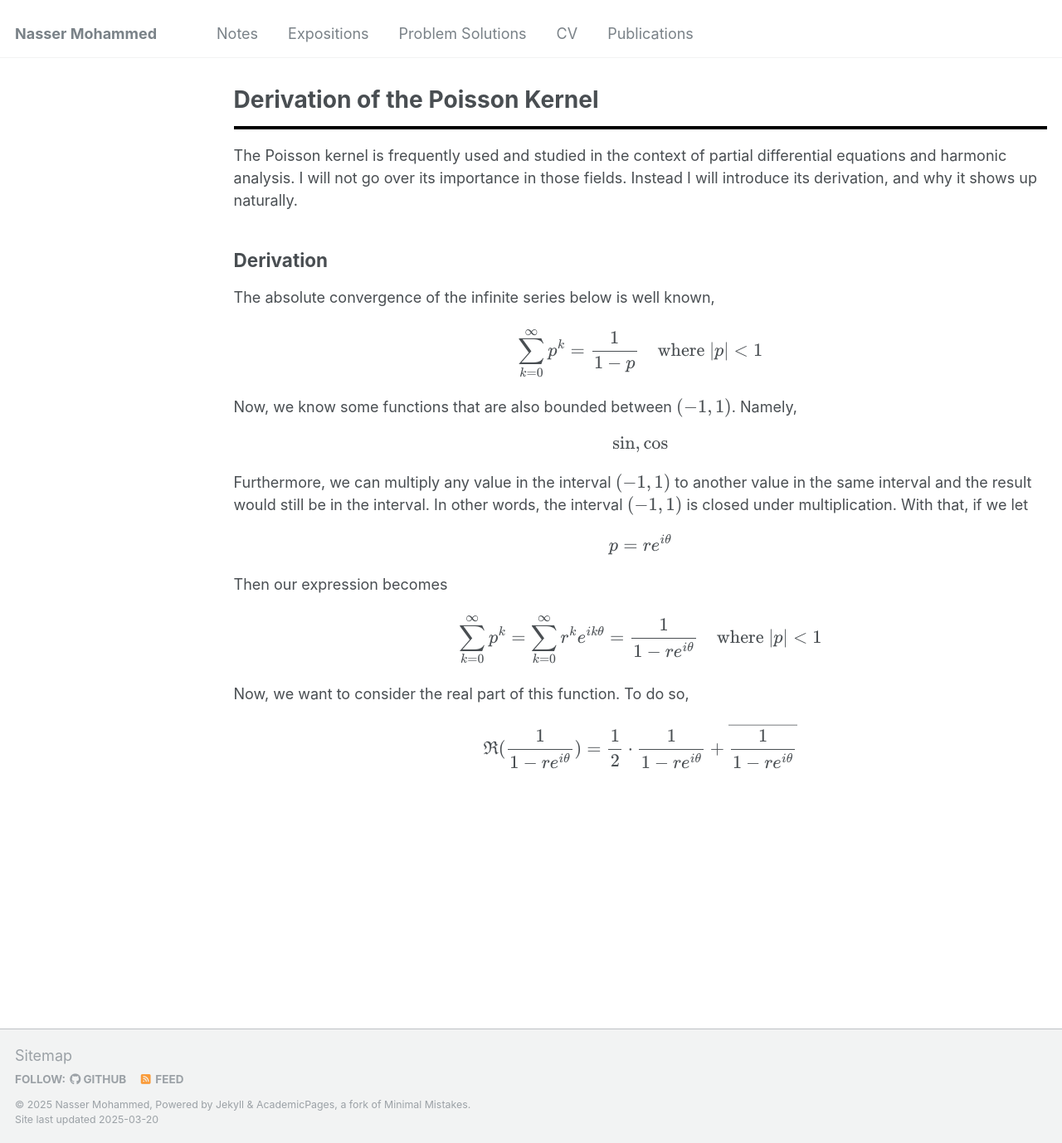
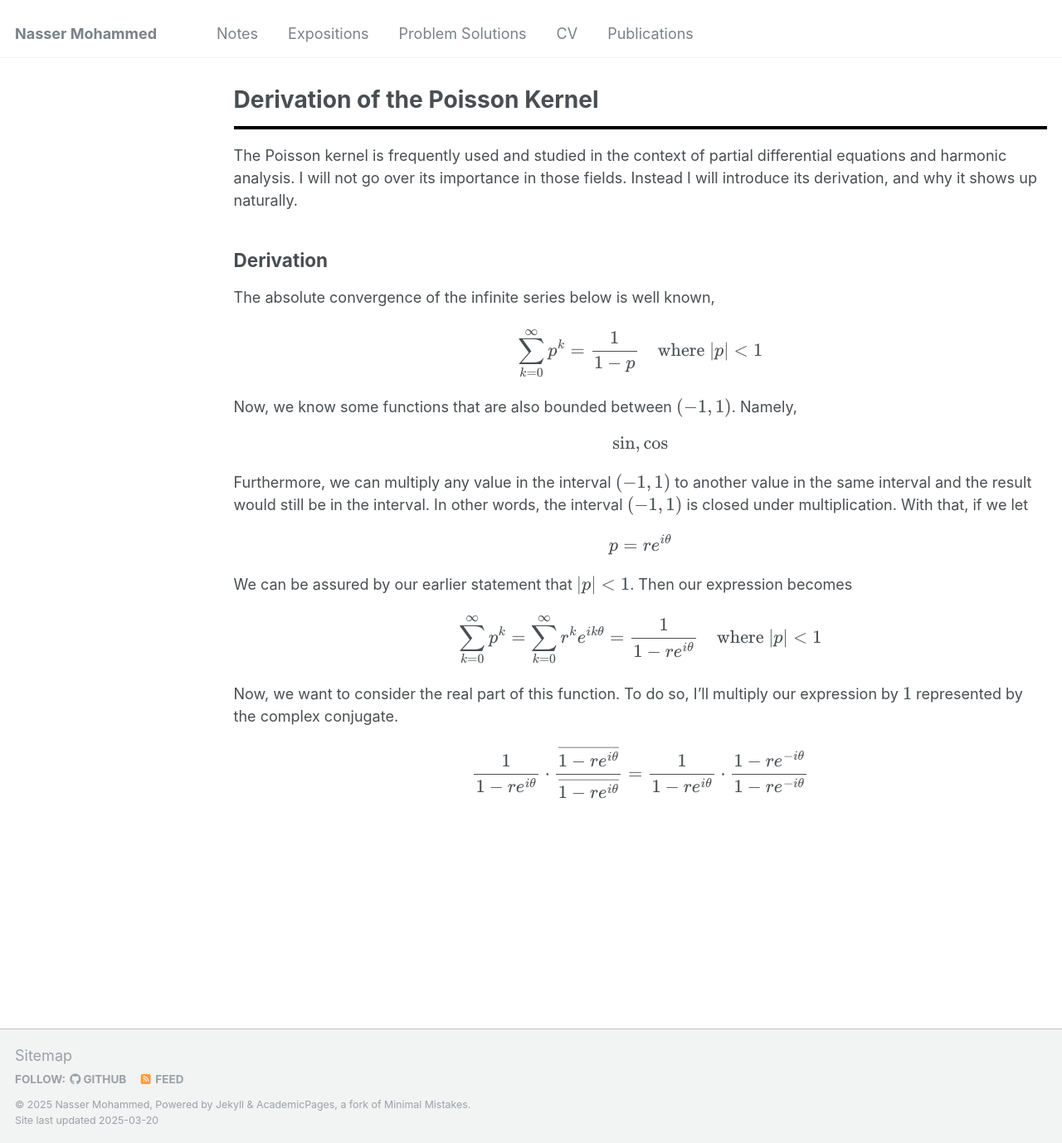
Before and after one commit to Nasser-Mohammed/Nasser-Mohammed.github.io, a Jekyll site: the page built from _pages/notes/Fourier-Analysis/poisson-kernel.md, in a window 1280 px wide and 1378 px high. Shown: the whole window at 83% size. Built offline with Jekyll 4.4.1, drawn with Linux system fonts in a browser that asks for light colours.

Commit message:
Update poisson-kernel.md

```diff
--- a/_pages/notes/Fourier-Analysis/poisson-kernel.md
+++ b/_pages/notes/Fourier-Analysis/poisson-kernel.md
@@ -12,7 +12,7 @@ The absolute convergence of the infinite series below is well known,
 \\[\sum_{k = 0}^{\infty}p^k = \frac{1}{1-p} \ \ \ \text{ where } |p| < 1\\]
 Now, we know some functions that are also bounded between \\((-1,1)\\). Namely, \\[\sin, \cos\\] Furthermore, we can multiply any value in the interval \\((-1,1)\\) to another value in the same interval and the result would still be in the interval. In other words, the interval \\((-1,1)\\) is closed under multiplication. With that, if we let
 \\[p = re^{i\theta}\\]
-Then our expression becomes
+We can be assured by our earlier statement that \\(|p| < 1\\). Then our expression becomes
 \\[\sum_{k = 0}^{\infty}p^k = \sum_{k = 0}^{\infty}r^ke^{ik\theta} = \frac{1}{1-re^{i\theta}}\ \ \ \text{ where } |p| < 1\\]
-Now, we want to consider the real part of this function. To do so,
-\\[\Re(\frac{1}{1-re^{i\theta}}) = \frac{1}{2}\cdot \frac{1}{1-re^{i\theta}} + \overline{\frac{1}{1-re^{i\theta}}}\\]
+Now, we want to consider the real part of this function. To do so, I'll multiply our expression by \\(1\\) represented by the complex conjugate.
+\\[\frac{1}{1-re^{i\theta}}\cdot \frac{\overline{1-re^{i\theta}}}{\overline{1-re^{i\theta}}} = \frac{1}{1-re^{i\theta}}\cdot \frac{1-re^{-i\theta}}{1-re^{-i\theta}}\\]
```
